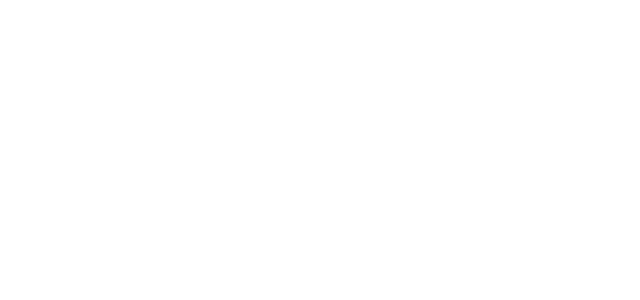
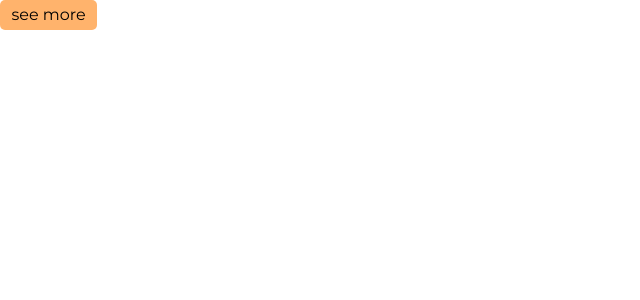
Before and after one commit to Kilim4ik/WeatherApp, a React (Vite) app: page / in a window 1280 px wide. Shown: the top 300 px of the page, without its empty margins (0-640 px from the left). Built offline with nearby package versions, Linux system fonts and the light colour scheme.

Commit message:
fix/styles for buttons, prettier

```diff
--- a/package.json
+++ b/package.json
@@ -26,8 +26,6 @@
     "eslint-plugin-react-refresh": "^0.4.20",
     "globals": "^16.3.0",
     "prettier": "^3.6.2",
-    "prettier-plugin-astro": "^0.14.1",
-    "prettier-plugin-tailwindcss": "^0.6.14",
     "vite": "^7.0.4",
     "vite-plugin-svgr": "^4.3.0"
   }
--- a/src/App.jsx
+++ b/src/App.jsx
@@ -1,5 +1,9 @@
 function App() {
-  return <div className="App"></div>;
+  return (
+    <div className="App">
+      <button className="button--primary">see more</button>
+    </div>
+  );
 }
 
 export default App;
--- a/src/style/global.scss
+++ b/src/style/global.scss
@@ -8,6 +8,13 @@
   color: $color-main;
   font-family: $font-main;
   font-weight: 500;
+}
+
+.button--primary {
+  @include btn-content(6px 11.5px, 9px);
+  @include media('L') {
+    @include btn-main(8px 18px, 10px);
+  }
 }
 .container {
   width: 100%;
--- a/src/style/mixins/_components.scss
+++ b/src/style/mixins/_components.scss
@@ -1,13 +1,20 @@
+@use '../variables' as *;
 @mixin btn($padding, $size: 10px, $family: $font-main, $weight: 500) {
   background-color: $color-primary;
   color: $color-main;
+  padding: $padding;
   border: none;
+  transition: all 0.3s;
+  &:hover,
+  &:focus {
+    box-shadow: 2px 2px 3px grey;
+  }
 }
-@mixin btn-main($padding, $size, $family, $weight) {
+@mixin btn-main($padding, $size, $family: $font-main, $weight: 500) {
   @include btn($padding, $size, $family, $weight);
   border-radius: 10px;
 }
-@mixin btn-content($padding, $size, $family, $weight) {
+@mixin btn-content($padding, $size, $family: $font-main, $weight: 500) {
   @include btn($padding, $size, $family, $weight);
   border-radius: 5px;
 }
--- a/src/utils/createBem.js
+++ b/src/utils/createBem.js
@@ -8,7 +8,7 @@
  * @returns {function} - Функція для створення класів: bem(element?, modifiers?)
  */
 export const createBem = (block, classes = {}) => {
-  const getClassName = className => classes[className] || className;
+  const getClassName = (className) => classes[className] || className;
 
   return (element = '', modifiers = {}) => {
     let base = element ? `${block}${ELEMENT_DIVIDER}${element}` : block;
```
Also changed, not shown: 2 other files (tests, documents, lock files or other folders).
